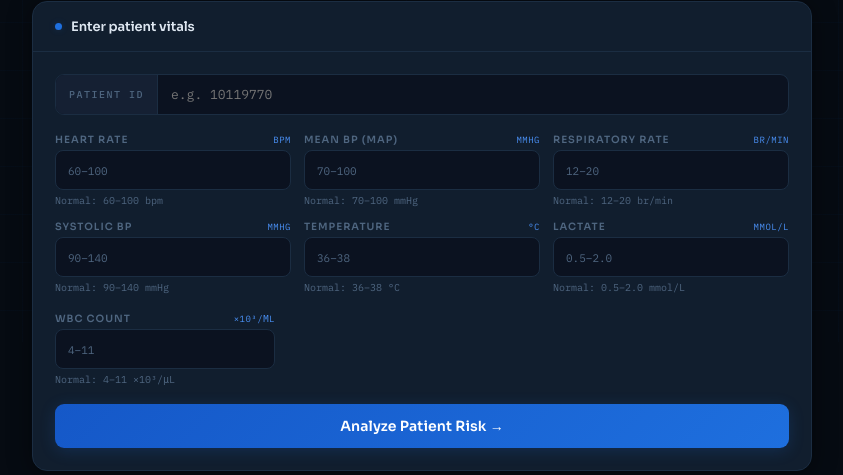
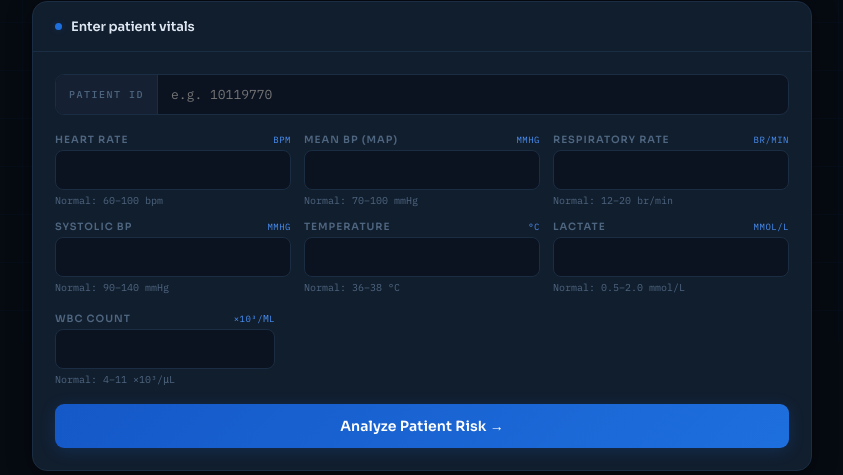
Before and after one commit to Jeevana52/sepsis-latent-progression, a Flask app: page / in a window 1280 px wide. Shown: the part 458-933 px from the top of the page, without its empty margins (218-1061 px from the left). Run offline with Flask 3, Linux system fonts and the light colour scheme; parts of the project's set-up code (start-up, migrations or seed data) failed here and were passed over.

Commit message:
Fixing UI

```diff
--- a/templates/index.html
+++ b/templates/index.html
@@ -247,37 +247,37 @@
           <!-- heart rate -->
           <div class="vf">
             <label class="vlabel">Heart Rate<span class="vunit">BPM</span></label>
-            <input class="vin" type="number" id="f0" name="heart_rate" placeholder="60–100" min="20" max="250" step="1" oninput="lv(this,20,250,'h0')" onblur="lv(this,20,250,'h0')" onwheel="this.blur()"/>
+            <input class="vin" type="number" id="f0" name="heart_rate" placeholder="" min="20" max="250" step="1" oninput="lv(this,20,250,'h0')" onblur="lv(this,20,250,'h0')" onwheel="this.blur()"/>
             <span class="vhint" id="h0">Normal: 60–100 bpm</span>
           </div>
           <!-- mean bp -->
           <div class="vf">
             <label class="vlabel">Mean BP (MAP)<span class="vunit">MMHG</span></label>
-            <input class="vin" type="number" id="f1" name="mean_bp" placeholder="70–100" min="10" max="180" step="1" oninput="lv(this,10,180,'h1')" onblur="lv(this,10,180,'h1')" onwheel="this.blur()"/>
+            <input class="vin" type="number" id="f1" name="mean_bp" placeholder="" min="10" max="180" step="1" oninput="lv(this,10,180,'h1')" onblur="lv(this,10,180,'h1')" onwheel="this.blur()"/>
             <span class="vhint" id="h1">Normal: 70–100 mmHg</span>
           </div>
           <!-- resp rate -->
           <div class="vf">
             <label class="vlabel">Respiratory Rate<span class="vunit">BR/MIN</span></label>
-            <input class="vin" type="number" id="f2" name="resp_rate" placeholder="12–20" min="4" max="60" step="1" oninput="lv(this,4,60,'h2')" onblur="lv(this,4,60,'h2')" onwheel="this.blur()"/>
+            <input class="vin" type="number" id="f2" name="resp_rate" placeholder="" min="4" max="60" step="1" oninput="lv(this,4,60,'h2')" onblur="lv(this,4,60,'h2')" onwheel="this.blur()"/>
             <span class="vhint" id="h2">Normal: 12–20 br/min</span>
           </div>
           <!-- systolic bp -->
           <div class="vf">
             <label class="vlabel">Systolic BP<span class="vunit">MMHG</span></label>
-            <input class="vin" type="number" id="f3" name="systolic_bp" placeholder="90–140" min="50" max="260" step="1" oninput="lv(this,50,260,'h3')" onblur="lv(this,50,260,'h3')" onwheel="this.blur()"/>
+            <input class="vin" type="number" id="f3" name="systolic_bp" placeholder="" min="50" max="260" step="1" oninput="lv(this,50,260,'h3')" onblur="lv(this,50,260,'h3')" onwheel="this.blur()"/>
             <span class="vhint" id="h3">Normal: 90–140 mmHg</span>
           </div>
           <!-- temperature -->
           <div class="vf">
             <label class="vlabel">Temperature<span class="vunit">°C</span></label>
-            <input class="vin" type="number" id="f4" name="temperature" placeholder="36–38" min="30" max="43" step="0.1" oninput="lv(this,30,43,'h4')" onblur="lv(this,30,43,'h4')" onwheel="this.blur()"/>
+            <input class="vin" type="number" id="f4" name="temperature" placeholder="" min="30" max="43" step="0.1" oninput="lv(this,30,43,'h4')" onblur="lv(this,30,43,'h4')" onwheel="this.blur()"/>
             <span class="vhint" id="h4">Normal: 36–38 °C</span>
           </div>
           <!-- lactate -->
           <div class="vf">
             <label class="vlabel">Lactate<span class="vunit">MMOL/L</span></label>
-            <input class="vin" type="number" id="f5" name="lactate" placeholder="0.5–2.0" min="0.1" max="20" step="0.1" oninput="lv(this,0.1,20,'h5')" onblur="lv(this,0.1,20,'h5')" onwheel="this.blur()"/>
+            <input class="vin" type="number" id="f5" name="lactate" placeholder="" min="0.1" max="20" step="0.1" oninput="lv(this,0.1,20,'h5')" onblur="lv(this,0.1,20,'h5')" onwheel="this.blur()"/>
             <span class="vhint" id="h5">Normal: 0.5–2.0 mmol/L</span>
           </div>
         </div>
@@ -286,7 +286,7 @@
         <div class="wbc-row">
           <div class="vf">
             <label class="vlabel">WBC Count<span class="vunit">×10³/μL</span></label>
-            <input class="vin" type="number" id="f6" name="wbc" placeholder="4–11" min="0.1" max="150" step="0.1" oninput="lv(this,0.1,150,'h6')" onblur="lv(this,0.1,150,'h6')" onwheel="this.blur()"/>
+            <input class="vin" type="number" id="f6" name="wbc" placeholder="" min="0.1" max="150" step="0.1" oninput="lv(this,0.1,150,'h6')" onblur="lv(this,0.1,150,'h6')" onwheel="this.blur()"/>
             <span class="vhint" id="h6">Normal: 4–11 ×10³/μL</span>
           </div>
         </div>
```
